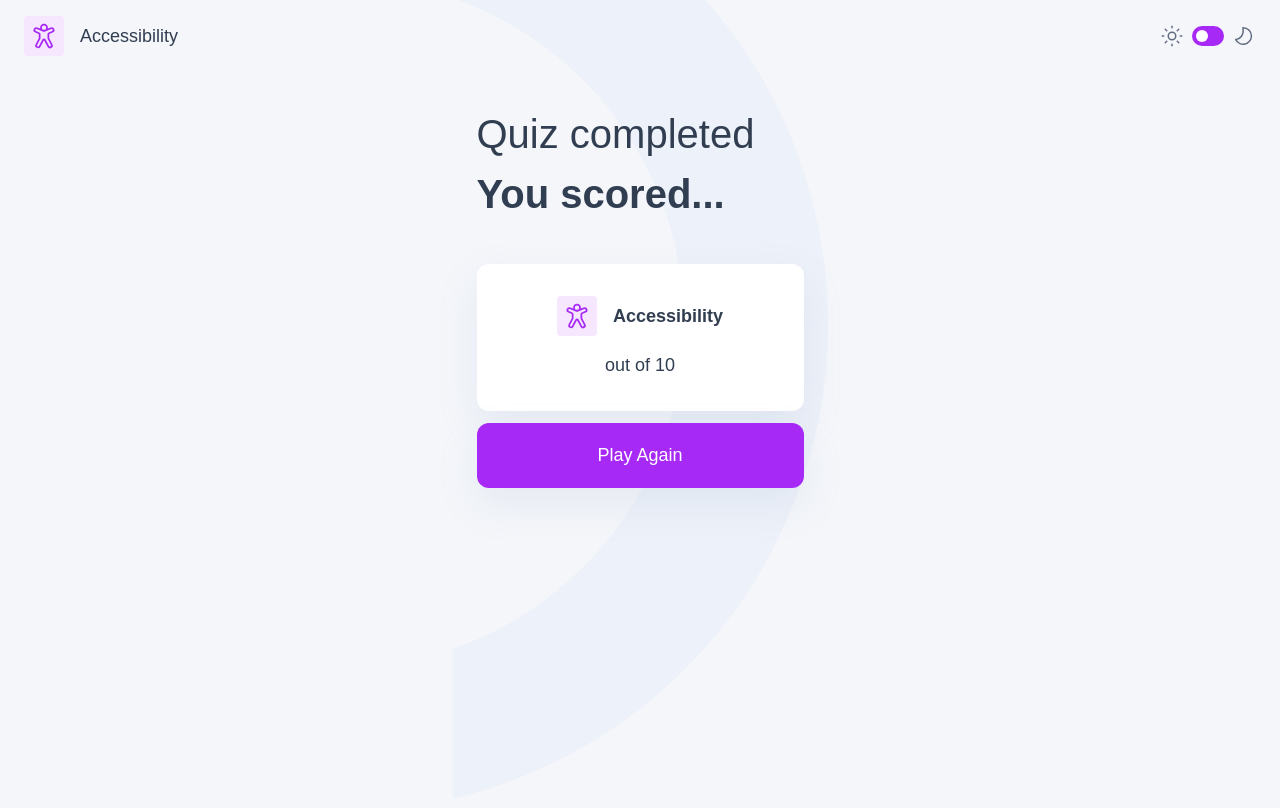
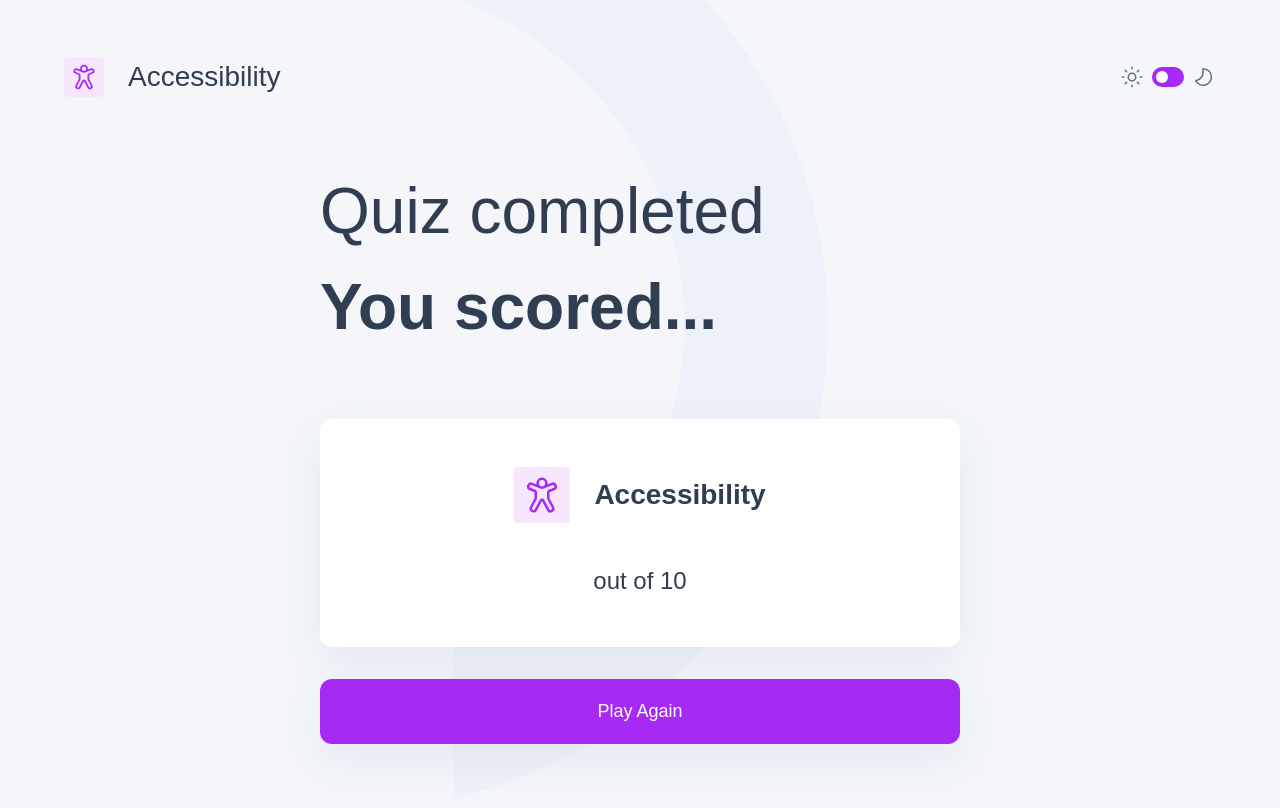
Before and after one commit to NikaNishnianidze/Quiz-App, a React (Vite) app: page /result in a window 1280 px wide. Shown: the top 808 px of the page. Built offline with nearby package versions, Linux system fonts and the light colour scheme.

Commit message:
add tablet styles

```diff
--- a/src/components/Header.tsx
+++ b/src/components/Header.tsx
@@ -24,16 +24,16 @@ export default function Header() {
   };
   return (
     <>
-      <div className="main-start px-[24px] py-[16px] ">
+      <div className="main-start px-[24px] py-[16px] tb:mt-[40px] tb:px-[64px]">
         <div className="header flex flex-row justify-between items-center">
-          <div className="access flex flex-row items-center gap-[16px]">
+          <div className="access flex flex-row items-center gap-[16px] tb:gap-[24px]">
             {!isStartPage && (
               <div className="w-[40px] h-[40px] rounded-[4px] p-[5.71px] bg-access-light">
                 <img src={accessIcon} alt="accessibility icon" />
               </div>
             )}
             {!isStartPage && (
-              <p className="font-medium text-[18px] text-[#313E51] dark:text-[#fff]">
+              <p className="font-medium text-[18px] text-[#313E51] dark:text-[#fff] tb:text-[28px]">
                 Accessibility
               </p>
             )}
--- a/src/components/Quiz.tsx
+++ b/src/components/Quiz.tsx
@@ -68,14 +68,14 @@ const Quiz: React.FC<QuizProps> = () => {
 
   return (
     <>
-      <div className="questions flex flex-col items-center px-[24px] mt-[32px] gap-[12px]">
-        <p className="w-[327px] italic text-[#626C7F] text-[14px] font-normal leading-[21px] dark:text-[#ABC1E1]">
+      <div className="questions flex flex-col items-center px-[24px] mt-[32px] gap-[12px] tb:w-[640px] tb:px-[64px] tb:mt-[49px] tb:items-start tb:gap-[27px]">
+        <p className="w-[327px] italic text-[#626C7F] text-[14px] font-normal leading-[21px] dark:text-[#ABC1E1] tb:text-[20px]">
           Question {count + 1} of {quiz?.questions.length}
         </p>
-        <p className="w-[327px] text-[#313E51] text-[20px] font-normal leading-[24px] dark:text-[#fff]">
+        <p className="w-[327px] text-[#313E51] text-[20px] font-normal leading-[24px] dark:text-[#fff] tb:text-[36px] tb:w-[640px] tb:leading-[43px]">
           {quiz?.questions[count].question}
         </p>
-        <div className="progress-container relative w-[319px] flex flex-col items-center mt-[24px]">
+        <div className="progress-container relative w-[319px] flex flex-col items-center mt-[24px] tb:w-[640px] tb:items-start tb:mt-[40px  ]">
           <input
             type="range"
             min={1}
@@ -83,7 +83,7 @@ const Quiz: React.FC<QuizProps> = () => {
             value={count}
             step={1}
             readOnly
-            className="range-input "
+            className="range-input"
           />
           <div
             className="progress-line absolute top-0 left-0 "
@@ -115,19 +115,21 @@ const Quiz: React.FC<QuizProps> = () => {
               }
                 ${
                   isIncorrect ? "border-2 border-[#FF4C4C]" : ""
-                } dark:bg-range-input`}
+                } dark:bg-range-input tb:w-[640px]`}
             >
-              <div className="left flex flex-row gap-[8px]">
+              <div className="left flex flex-row gap-[8px] tb:gap-[24px]">
                 <div
                   className={`w-[40px] h-[40px] flex flex-col items-center justify-center rounded-[6px] bg-options text-[18px] font-medium text-[#626C7F] ${
                     isCorrect ? "bg-options-correct" : ""
                   } ${isIncorrect ? "bg-options-incorrect" : ""} ${
                     isIncorrect ? "text-[#fff]" : ""
-                  } ${isCorrect ? "text-[#fff]" : ""}`}
+                  } ${
+                    isCorrect ? "text-[#fff]" : ""
+                  } tb:w-[56px] tb:h-[56px] tb:text-[28px]`}
                 >
                   {options[index]}
                 </div>
-                <button className="text-[16px] text-[#313E51] font-medium dark:text-[#fff]">
+                <button className="text-[16px] text-[#313E51] font-medium dark:text-[#fff] tb:text-[24px]">
                   {option}
                 </button>
               </div>
@@ -153,7 +155,7 @@ const Quiz: React.FC<QuizProps> = () => {
         {checkAnswer === null && (
           <button
             onClick={submitAnswer}
-            className="mt-[12px] w-[327px] bg-submit py-[12px] rounded-[12px] shadow-button-light text-[18px] text-[#fff] font-medium"
+            className="mt-[12px] w-[327px] bg-submit py-[12px] rounded-[12px] shadow-button-light text-[18px] text-[#fff] font-medium tb:mt-[32px]"
           >
             Submit Answer
           </button>
@@ -161,14 +163,14 @@ const Quiz: React.FC<QuizProps> = () => {
         {checkAnswer !== null && (
           <button
             onClick={nextQuestion}
-            className="mt-[12px] w-[327px] bg-submit py-[12px] rounded-[12px] shadow-button-light text-[18px] text-[#fff] font-medium"
+            className="mt-[12px] w-[327px] bg-submit py-[12px] rounded-[12px] shadow-button-light text-[18px] text-[#fff] font-medium tb:mt-[32px]"
           >
             Next Question
           </button>
         )}
 
         {error && (
-          <div className="flex flex-row gap-[8px] mt-[19px] items-center text-[18px] text-[#EE5454] dark:text-[#fff]">
+          <div className="flex flex-row gap-[8px] mt-[19px] items-center text-[18px] text-[#EE5454] dark:text-[#fff] tb:mt-[34px]">
             <img src={WrongIcon} alt="wrongicon" />
             {error}
           </div>
--- a/src/components/Result.tsx
+++ b/src/components/Result.tsx
@@ -16,37 +16,37 @@ const Result: React.FC<ResultProps> = () => {
 
   return (
     <div className="result flex flex-col items-center justify-center px-[24px]">
-      <div className="text mt-[32px] w-[327px]">
-        <h1 className="text-[#313E51] text-[40px] font-light dark:text-[#fff]">
+      <div className="text mt-[32px] w-[327px] tb:w-[640px] tb:mt-[49px]">
+        <h1 className="text-[#313E51] text-[40px] font-light dark:text-[#fff] tb:text-[64px]">
           Quiz completed
         </h1>
-        <h2 className="text-[#313E51] text-[40px] font-semibold dark:text-[#fff]">
+        <h2 className="text-[#313E51] text-[40px] font-semibold dark:text-[#fff] tb:text-[64px]">
           You scored...
         </h2>
       </div>
-      <div className="result-container w-[327px] mt-[40px] bg-button rounded-[12px] shadow-button-light py-[32px] px-[32px] dark:bg-range-input dark:shadow-button-dark">
-        <div className="access flex flex-row gap-[16px] items-center justify-center ">
-          <div className="w-[40px] h-[40px] rounded-[4px] p-[5.71px] bg-access-light">
+      <div className="result-container w-[327px] mt-[40px] bg-button rounded-[12px] shadow-button-light py-[32px] px-[32px] dark:bg-range-input dark:shadow-button-dark tb:w-[640px] tb:py-[48px] tb:px-[48px] tb:mt-[64px]">
+        <div className="access flex flex-row gap-[16px] items-center justify-center tb:gap-[24px]">
+          <div className="w-[40px] h-[40px] rounded-[4px] p-[5.71px] bg-access-light tb:w-[56px] tb:h-[56px] tb:p-[8px]">
             <img
               src={accessibility}
               alt="accessibility icon"
-              className="w-[28.571px] h-[28.571px]"
+              className="w-[28.571px] h-[28.571px] tb:w-[40px] tb:h-[40px]"
             />
           </div>
-          <p className="font-semibold text-[#313E51] text-[18px] dark:text-[#fff]">
+          <p className="font-semibold text-[#313E51] text-[18px] dark:text-[#fff] tb:text-[28px]">
             Accessibility
           </p>
         </div>
-        <p className="text-[88px] text-center text-[#313E51] font-semibold mt-[16px] dark:text-[#fff]">
+        <p className="text-[88px] text-center text-[#313E51] font-semibold mt-[16px] dark:text-[#fff] tb:mt-[40px] tb:text-[144px]">
           {point}
         </p>
-        <p className="text-[18px] text-[#313E51] font-normal text-center dark:text-[#ABC1E1]">
+        <p className="text-[18px] text-[#313E51] font-normal text-center dark:text-[#ABC1E1] tb:mt-[16px] tb:text-[24px]">
           out of 10
         </p>
       </div>
       <button
         onClick={playAgain}
-        className="w-[327px] text-[#fff] text-[18px] text-medium py-[19px] rounded-[12px] bg-submit shadow-button-light mt-[12px] mb-[100px] dark:shadow-button-dark"
+        className="w-[327px] text-[#fff] text-[18px] text-medium py-[19px] rounded-[12px] bg-submit shadow-button-light mt-[12px] mb-[100px] dark:shadow-button-dark tb:mt-[32px] tb:w-[640px]"
       >
         Play Again
       </button>
--- a/src/components/Start.tsx
+++ b/src/components/Start.tsx
@@ -9,23 +9,23 @@ const Start: React.FC<StartProps> = ({ darkMode }) => {
   return (
     <>
       <div className="main px-[24px] flex flex-col items-center">
-        <div className="mt-[32px] w-[327px] flex flex-col items-start ">
+        <div className="mt-[32px] w-[327px] flex flex-col items-start tb:w-[640px] tb:mt-[65px]">
           <h1
-            className={`font-light text-[40px] w-[327px] text-[#313E51] dark:text-[#fff] `}
+            className={`font-light text-[40px]  text-[#313E51] dark:text-[#fff] tb:text-[64px] `}
           >
             Welcome to the
           </h1>
-          <h2 className="font-semibold text-[40px] text-[#313E51] dark:text-[#fff]">
+          <h2 className="font-semibold text-[40px] text-[#313E51] dark:text-[#fff] tb:text-[64px]">
             Frontend Quiz!
           </h2>
-          <p className="text-[14px] text-[#626C7F] mt-[16px] italic dark:text-[#ABC1E1]">
+          <p className="text-[14px] text-[#626C7F] mt-[16px] italic dark:text-[#ABC1E1] tb:text-[20px]">
             Pick a subject to get started.
           </p>
         </div>
-        <div className="options mt-[40px] flex flex-col gap-[12px] pb-[250px]">
+        <div className="options mt-[40px] flex flex-col gap-[12px] pb-[250px] tb:mt-[64px]">
           {data.map((item, index) => (
             <div key={index} className="option-item flex flex-row">
-              <button className="flex flex-row items-center gap-[16px] w-[327px] pl-[12px] py-[12px] bg-button rounded-[12px] shadow-button-light dark:bg-button-dark dark:shadow-button-dark">
+              <button className="flex flex-row items-center gap-[16px] w-[327px] pl-[12px] py-[12px] bg-button rounded-[12px] shadow-button-light dark:bg-button-dark dark:shadow-button-dark tb:w-[640px] ">
                 <div className="image-box w-[40px] h-[40px] bg-image rounded-[6px] p-[5.71px]">
                   <img src={item.icon} alt="item icon" />
                 </div>
--- a/src/index.css
+++ b/src/index.css
@@ -16,6 +16,10 @@
 
   --shadow-button-light: 0px 16px 40px 0px rgba(143, 160, 193, 0.14);
   --shadow-button-dark: 0px 16px 40px 0px rgba(49, 62, 81, 0.14);
+
+  --breakpoint-mb: 375px;
+  --breakpoint-tb: 768px;
+  --breakpoint-dk: 1440px;
 }
 
 body {
@@ -108,3 +112,9 @@ body.dark .range-input {
   position: absolute;
   background-color: #a729f5;
 }
+
+@media screen and (min-width: 768px) {
+  .range-input {
+    width: 640px;
+  }
+}
```
